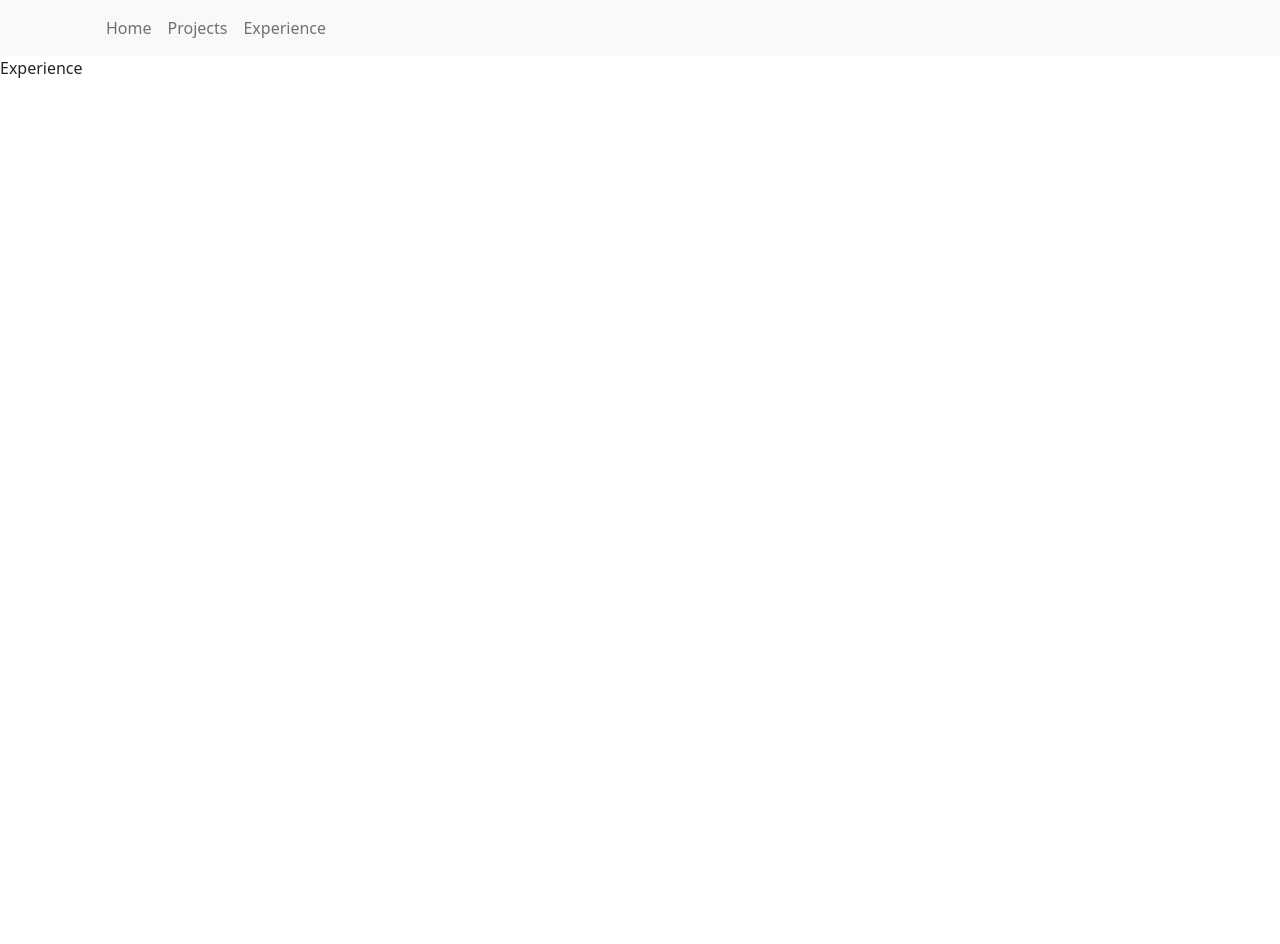
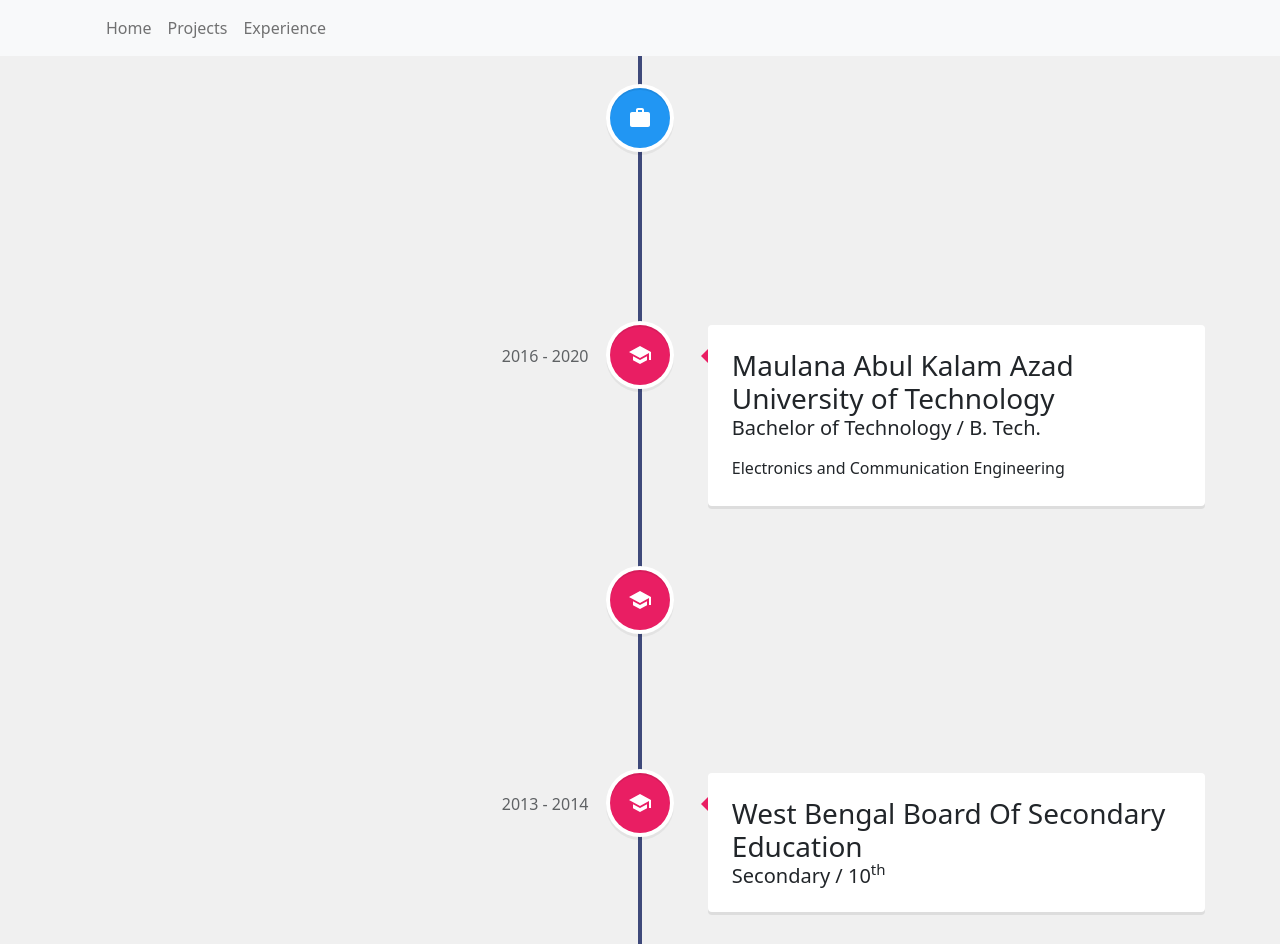
Before and after one commit to ShanuDey/ShanuDey.github.io, a React (Create React App) app: page /experience in a window 1280 px wide. Before the commit the page ends 800 px from the top, so only its background shows below. Built offline with nearby package versions, Linux system fonts and the light colour scheme.

Commit message:
design Experience page
Signed-off-by: ShanuDey <sd4shanudey@gmail.com>

```diff
--- a/package.json
+++ b/package.json
@@ -16,6 +16,7 @@
     "react-dom": "^18.2.0",
     "react-router-dom": "^6.3.0",
     "react-scripts": "5.0.1",
+    "react-vertical-timeline-component": "^3.5.2",
     "web-vitals": "^2.1.4"
   },
   "scripts": {
--- a/src/pages/Experience.js
+++ b/src/pages/Experience.js
@@ -1,10 +1,84 @@
 import React from "react";
 import Layout from "../components/Layout";
+import {
+  VerticalTimeline,
+  VerticalTimelineElement,
+} from "react-vertical-timeline-component";
+import "react-vertical-timeline-component/style.min.css";
+import SchoolIcon from "@mui/icons-material/School";
+import WorkIcon from "@mui/icons-material/Work";
+import { Container } from "react-bootstrap";
 
 const Experience = () => {
   return (
     <Layout>
-      <div>Experience</div>
+      <Container fluid style={{background: '#f0f0f0'}}>
+      <VerticalTimeline lineColor="#3e497a">
+        <VerticalTimelineElement
+          className="vertical-timeline-element--work"
+          // contentStyle={{ background: "rgb(33, 150, 243)", color: "#fff" }}
+          contentArrowStyle={{ borderRight: "7px solid  rgb(33, 150, 243)" }}
+          date="2020 - present"
+          iconStyle={{ background: "rgb(33, 150, 243)", color: "#fff" }}
+          icon={<WorkIcon />}
+        >
+          <h3 className="vertical-timeline-element-title">Infosys</h3>
+          <h5 className="vertical-timeline-element-subtitle">
+            Test Engineer (SDET)
+          </h5>
+          <p>
+            Working on NodeJS based Automation Framework to create and maintain
+            Regression test suites.
+          </p>
+        </VerticalTimelineElement>
+        <VerticalTimelineElement
+          className="vertical-timeline-element--work"
+          // contentStyle={{ background: "rgb(33, 150, 243)", color: "#fff" }}
+          contentArrowStyle={{ borderRight: "7px solid  rgb(233, 30, 99)" }}
+          date="2016 - 2020"
+          iconStyle={{ background: "rgb(233, 30, 99)", color: "#fff" }}
+          icon={<SchoolIcon />}
+        >
+          <h3 className="vertical-timeline-element-title">
+            Maulana Abul Kalam Azad University of Technology
+          </h3>
+          <h5 className="vertical-timeline-element-subtitle">
+            Bachelor of Technology / B. Tech.
+          </h5>
+          <p>Electronics and Communication Engineering</p>
+        </VerticalTimelineElement>
+        <VerticalTimelineElement
+          className="vertical-timeline-element--work"
+          // contentStyle={{ background: "rgb(33, 150, 243)", color: "#fff" }}
+          contentArrowStyle={{ borderRight: "7px solid  rgb(233, 30, 99)" }}
+          date="2015 - 2016"
+          iconStyle={{ background: "rgb(233, 30, 99)", color: "#fff" }}
+          icon={<SchoolIcon />}
+        >
+          <h3 className="vertical-timeline-element-title">
+            West Bengal Council of Higher Secondary Education
+          </h3>
+          <h5 className="vertical-timeline-element-subtitle">
+            Higher Secondary / 12<sup>th</sup>
+          </h5>
+        </VerticalTimelineElement>
+        <VerticalTimelineElement
+          className="vertical-timeline-element--work"
+          // contentStyle={{ background: "rgb(33, 150, 243)", color: "#fff" }}
+          contentArrowStyle={{ borderRight: "7px solid  rgb(233, 30, 99)" }}
+          date="2013 - 2014"
+          iconStyle={{ background: "rgb(233, 30, 99)", color: "#fff" }}
+          icon={<SchoolIcon />}
+        >
+          <h3 className="vertical-timeline-element-title">
+            West Bengal Board Of Secondary Education
+          </h3>
+          <h5 className="vertical-timeline-element-subtitle">
+            Secondary / 10<sup>th</sup>
+          </h5>
+        </VerticalTimelineElement>
+      </VerticalTimeline>
+      </Container>
     </Layout>
   );
 };
```
Also changed, not shown: 1 other file (tests, documents, lock files or other folders).
